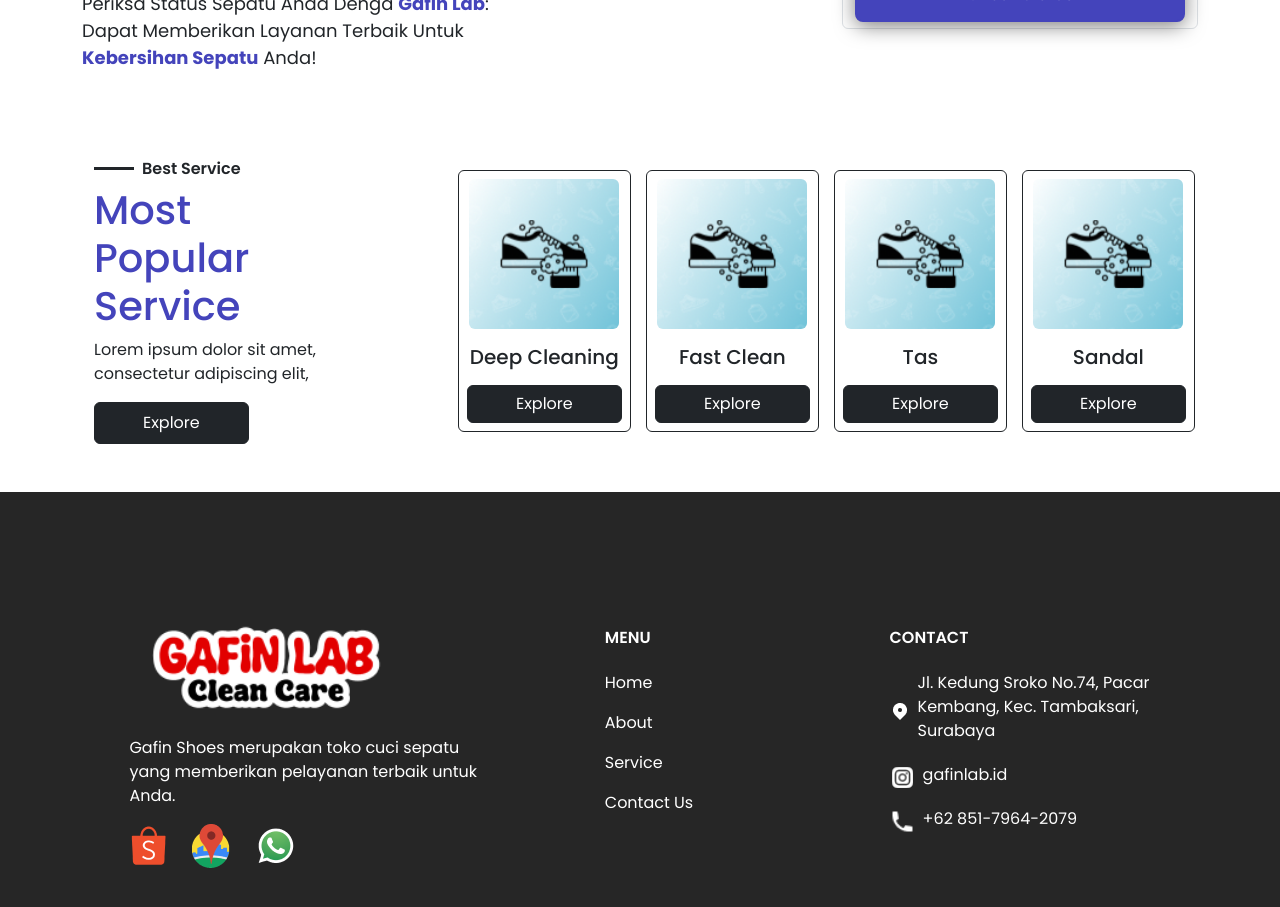
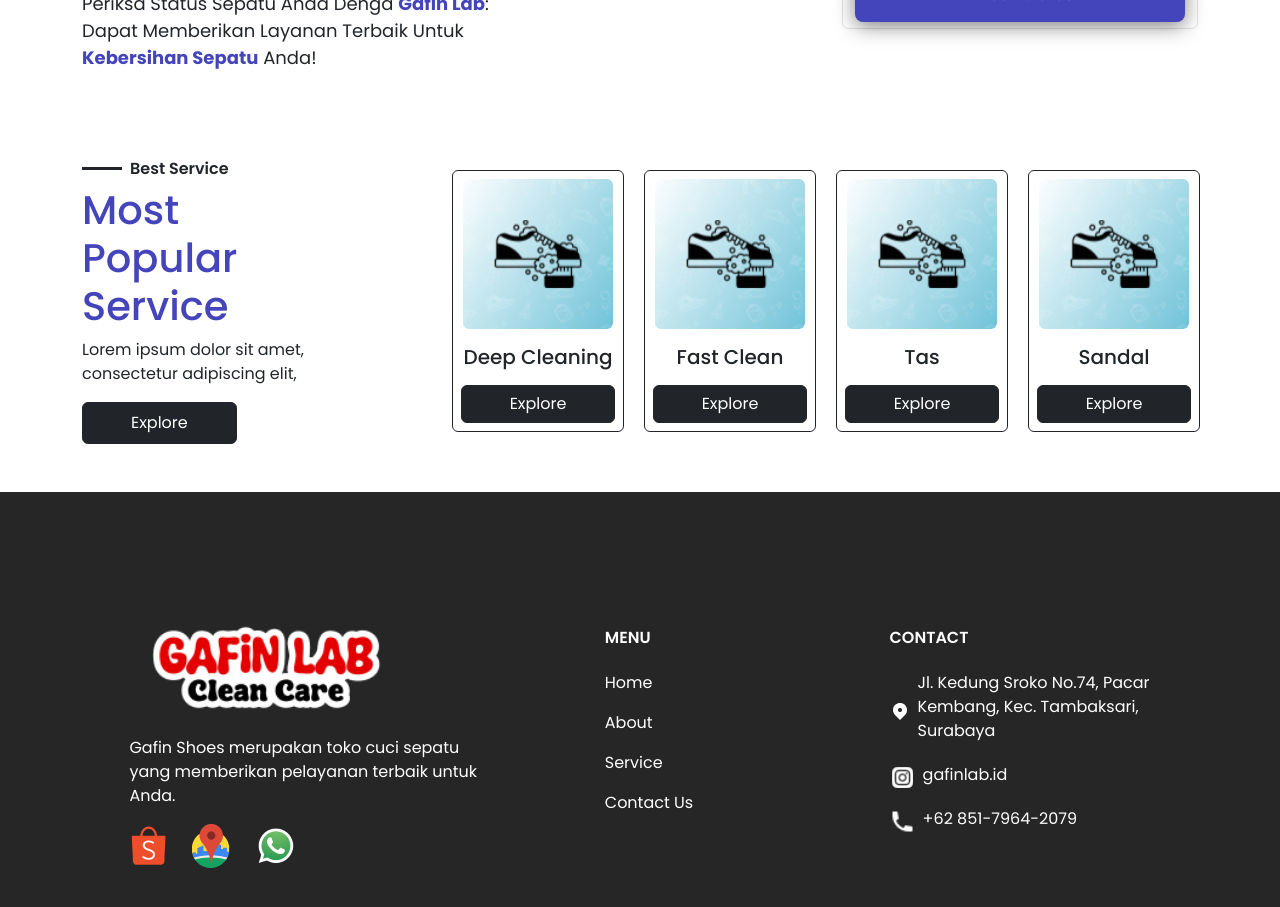
Before and after one commit to AdityaWjy/gafin-app, a Vue app: page / in a window 1280 px wide. Shown: the part 920-1827 px from the top of the page. Built offline with nearby package versions, Linux system fonts and the light colour scheme; data requests are answered from the project's data file.

Commit message:
fix ui service

```diff
--- a/src/components/home/PopularServiceComponent.vue
+++ b/src/components/home/PopularServiceComponent.vue
@@ -1,6 +1,6 @@
 <template>
   <div class="popular-service">
-    <div class="container text-center">
+    <div class="text-center">
       <div class="d-xl-flex justify-content-between align-items-center">
         <!-- text content -->
 
@@ -26,7 +26,7 @@
 
         <div class="row row-card mt-4">
           <div
-            class="col-5 col-md-6 col-lg-3"
+            class="container col-5 col-md-6 col-lg-3 d-flex justify-content-center"
             v-for="product in data"
             :key="product.id"
           >
@@ -89,7 +89,6 @@
 <style scoped>
 @media (max-width: 500px) {
   .row-card {
-    column-gap: 25px;
     row-gap: 15px;
   }
 }
```
